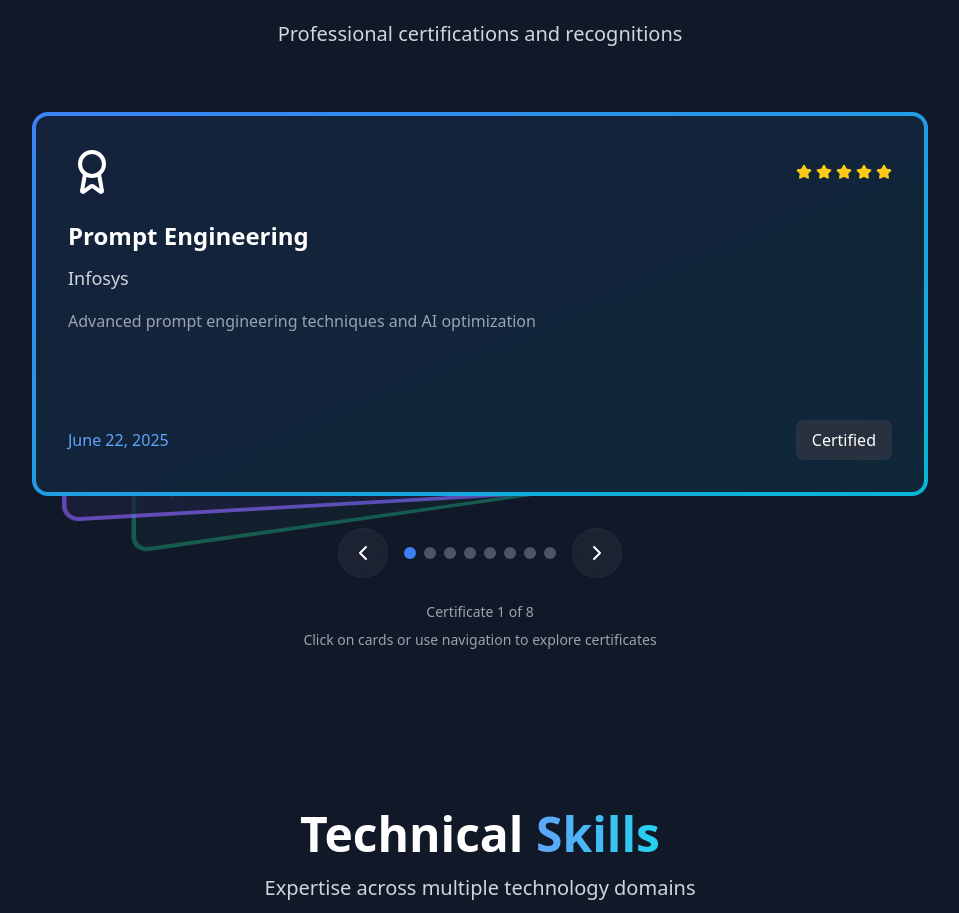
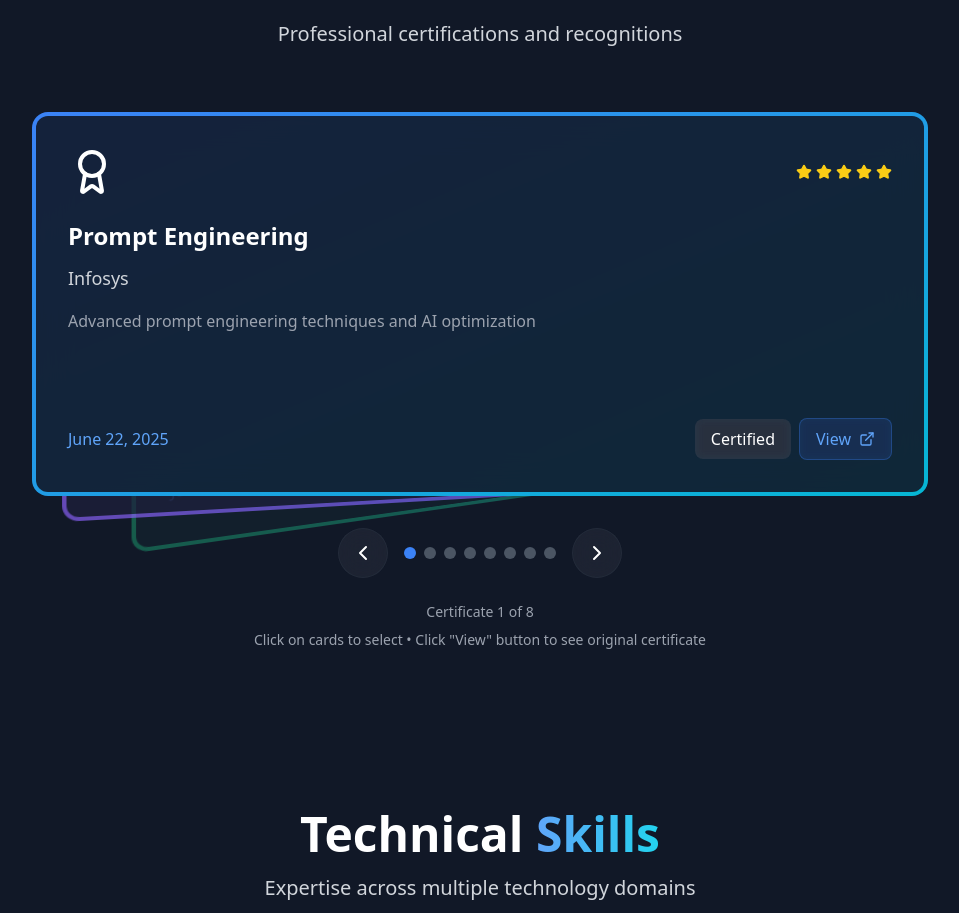
Before and after one commit to tusharkanta-behera/tusharkanta_behera_personal-portfolio, a React (Vite) app: page / in a window 1280 px wide. Shown: the part 3458-4371 px from the top of the page, without its empty margins (160-1119 px from the left). Built offline with nearby package versions, Linux system fonts and the light colour scheme.

Commit message:
Add certificate view links
Added links to view original certificates in the Certificates section.

```diff
--- a/src/components/Certificates.tsx
+++ b/src/components/Certificates.tsx
@@ -1,6 +1,6 @@
 
 import { useState } from "react";
-import { Award, Star, ChevronLeft, ChevronRight } from "lucide-react";
+import { Award, Star, ChevronLeft, ChevronRight, ExternalLink } from "lucide-react";
 
 export const Certificates = () => {
   const [activeIndex, setActiveIndex] = useState(0);
@@ -12,7 +12,8 @@ export const Certificates = () => {
       date: "June 22, 2025",
       description: "Advanced prompt engineering techniques and AI optimization",
       color: "from-blue-500 to-cyan-500",
-      image: "/lovable-uploads/c78081a4-cd17-432d-8d79-48bf129e9123.png"
+      image: "/lovable-uploads/c78081a4-cd17-432d-8d79-48bf129e9123.png",
+      link: "https://drive.google.com/file/d/1aPILPVUFHmpKr8uMXtcPrYcz8lBo66Ow/view"
     },
     {
       title: "Learning Microsoft Power BI",
@@ -20,7 +21,8 @@ export const Certificates = () => {
       date: "June 23, 2025",
       description: "Data visualization and business intelligence with Power BI",
       color: "from-purple-500 to-indigo-500",
-      image: "/lovable-uploads/266787b3-5b93-4f35-85ee-e85550055da3.png"
+      image: "/lovable-uploads/266787b3-5b93-4f35-85ee-e85550055da3.png",
+      link: "https://drive.google.com/file/d/1on_NaV_b6UuBzcHGu5H0J0zCOD6PlB98/view"
     },
     {
       title: "Excel",
@@ -28,7 +30,8 @@ export const Certificates = () => {
       date: "June 21, 2025",
       description: "Advanced Excel skills for data analysis and visualization",
       color: "from-green-500 to-teal-500",
-      image: "/lovable-uploads/93037309-e345-4e55-b3bb-f265b1294a6c.png"
+      image: "/lovable-uploads/93037309-e345-4e55-b3bb-f265b1294a6c.png",
+      link: "https://drive.google.com/file/d/1yfgYSK-bRYABkcTp9E-ti1V1L1QKuLny/view"
     },
     {
       title: "Foundations of Cybersecurity",
@@ -36,7 +39,8 @@ export const Certificates = () => {
       date: "Dec 29, 2023",
       description: "Core cybersecurity principles and network security fundamentals",
       color: "from-red-500 to-pink-500",
-      image: "/lovable-uploads/382424a5-2727-4b5d-ac4c-65863cb85284.png"
+      image: "/lovable-uploads/382424a5-2727-4b5d-ac4c-65863cb85284.png",
+      link: "https://drive.google.com/file/d/14nKx1b8-UAHpYTKukzIoPoFBHx1gNwhU/view"
     },
     {
       title: "Play It Safe: Manage Security Risks",
@@ -44,7 +48,8 @@ export const Certificates = () => {
       date: "Mar 20, 2024",
       description: "Risk management and security assessment strategies",
       color: "from-orange-500 to-red-500",
-      image: "/lovable-uploads/1d15688b-57e7-408b-856c-f24db7e9dbcc.png"
+      image: "/lovable-uploads/1d15688b-57e7-408b-856c-f24db7e9dbcc.png",
+      link: "https://drive.google.com/file/d/11jBxmYX8xKpjn3cTnpTsdw958hb2wkgh/view"
     },
     {
       title: "Connect and Protect: Networks and Network Security",
@@ -52,7 +57,8 @@ export const Certificates = () => {
       date: "Mar 20, 2024",
       description: "Network security architecture and protection mechanisms",
       color: "from-cyan-500 to-blue-500",
-      image: "/lovable-uploads/0680a056-4384-4585-8fb1-9c8953f9bc3d.png"
+      image: "/lovable-uploads/0680a056-4384-4585-8fb1-9c8953f9bc3d.png",
+      link: "https://drive.google.com/file/d/1_xa3LemghP1qbsLx-uj3PYZ1K3tyLfN7/view"
     },
     {
       title: "Web Application Security",
@@ -60,7 +66,8 @@ export const Certificates = () => {
       date: "June 30, 2024",
       description: "Advanced web application security testing and vulnerability assessment",
       color: "from-indigo-500 to-purple-500",
-      image: "/lovable-uploads/b3ac344f-99ce-4399-b990-d7833cba727f.png"
+      image: "/lovable-uploads/b3ac344f-99ce-4399-b990-d7833cba727f.png",
+      link: "https://drive.google.com/file/d/1qGxIN6RwcQy7fAR1dAzcBl5qgwH5_5M9/view"
     },
     {
       title: "Network Penetration Testing",
@@ -68,7 +75,8 @@ export const Certificates = () => {
       date: "June 30, 2024",
       description: "Advanced network penetration testing methodologies and tools",
       color: "from-pink-500 to-red-500",
-      image: "/lovable-uploads/4151e235-5e50-46b3-9dfa-7c987d2200b1.png"
+      image: "/lovable-uploads/4151e235-5e50-46b3-9dfa-7c987d2200b1.png",
+      link: "https://drive.google.com/file/d/1CpDWPq70AyWSEJICV-_GDROA99QefB2-/view"
     }
   ];
 
@@ -78,6 +86,10 @@ export const Certificates = () => {
 
   const prevCertificate = () => {
     setActiveIndex((prev) => (prev - 1 + certificates.length) % certificates.length);
+  };
+
+  const handleCertificateClick = (link: string) => {
+    window.open(link, '_blank');
   };
 
   return (
@@ -111,7 +123,7 @@ export const Certificates = () => {
               return isVisible ? (
                 <div
                   key={index}
-                  className="absolute inset-0 transition-all duration-700 ease-out cursor-pointer"
+                  className="absolute inset-0 transition-all duration-700 ease-out cursor-pointer group"
                   style={{
                     transform,
                     zIndex,
@@ -120,7 +132,7 @@ export const Certificates = () => {
                   onClick={() => setActiveIndex(index)}
                 >
                   <div className={`h-full w-full bg-gradient-to-br ${cert.color} p-1 rounded-2xl`}>
-                    <div className="h-full w-full bg-gray-900/90 backdrop-blur-lg rounded-xl p-8 flex flex-col justify-between">
+                    <div className="h-full w-full bg-gray-900/90 backdrop-blur-lg rounded-xl p-8 flex flex-col justify-between relative">
                       <div>
                         <div className="flex items-center justify-between mb-6">
                           <Award className="w-12 h-12 text-white" />
@@ -138,8 +150,22 @@ export const Certificates = () => {
 
                       <div className="flex items-center justify-between">
                         <span className="text-blue-400 font-medium">{cert.date}</span>
-                        <div className="px-4 py-2 bg-white/10 rounded-lg backdrop-blur-sm">
-                          <span className="text-white font-medium">Certified</span>
+                        <div className="flex items-center space-x-2">
+                          <div className="px-4 py-2 bg-white/10 rounded-lg backdrop-blur-sm">
+                            <span className="text-white font-medium">Certified</span>
+                          </div>
+                          {isActive && (
+                            <button
+                              onClick={(e) => {
+                                e.stopPropagation();
+                                handleCertificateClick(cert.link);
+                              }}
+                              className="px-4 py-2 bg-blue-500/20 hover:bg-blue-500/30 rounded-lg backdrop-blur-sm border border-blue-500/30 hover:border-blue-500/50 transition-all duration-300 flex items-center space-x-2 group"
+                            >
+                              <span className="text-blue-400 font-medium">View</span>
+                              <ExternalLink className="w-4 h-4 text-blue-400 group-hover:scale-110 transition-transform" />
+                            </button>
+                          )}
                         </div>
                       </div>
                     </div>
@@ -185,7 +211,7 @@ export const Certificates = () => {
             <p className="text-gray-400 text-sm mb-2">
               Certificate {activeIndex + 1} of {certificates.length}
             </p>
-            <p className="text-gray-400 text-sm">Click on cards or use navigation to explore certificates</p>
+            <p className="text-gray-400 text-sm">Click on cards to select • Click "View" button to see original certificate</p>
           </div>
         </div>
       </div>
```
